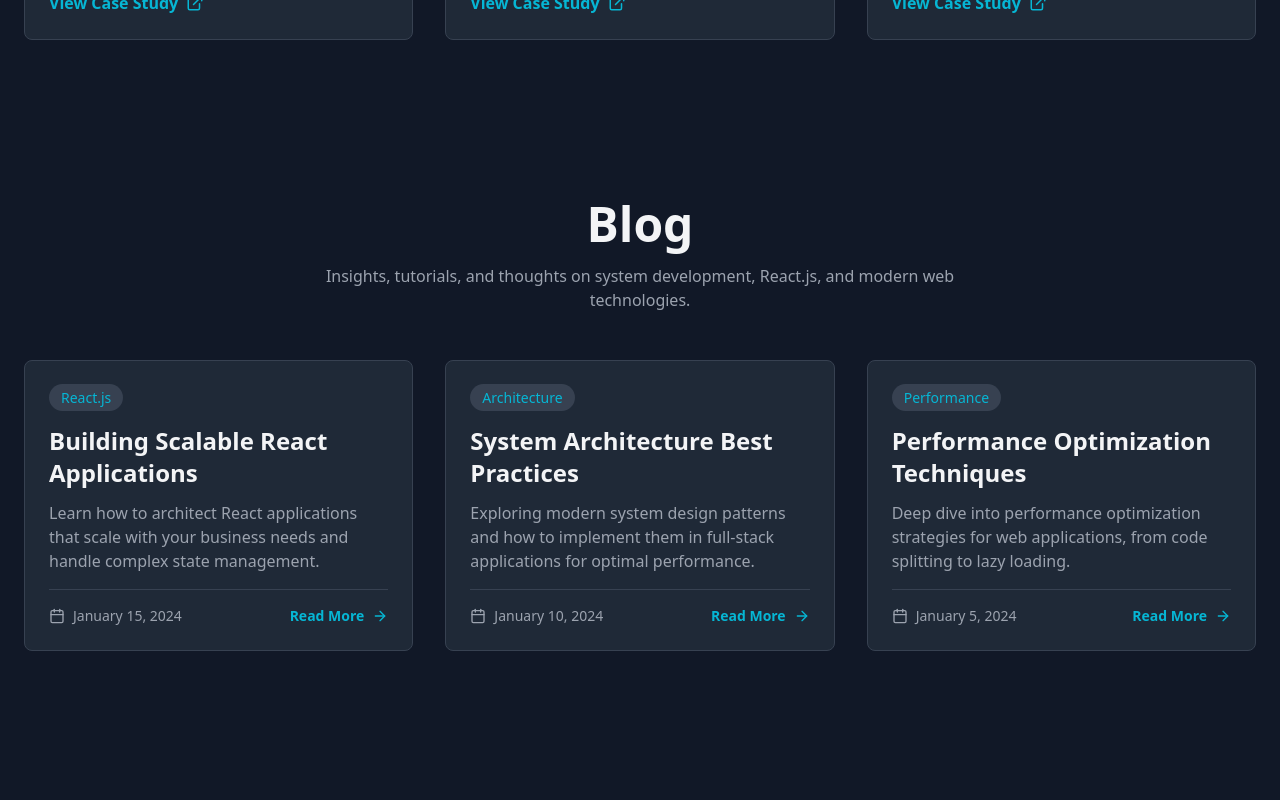
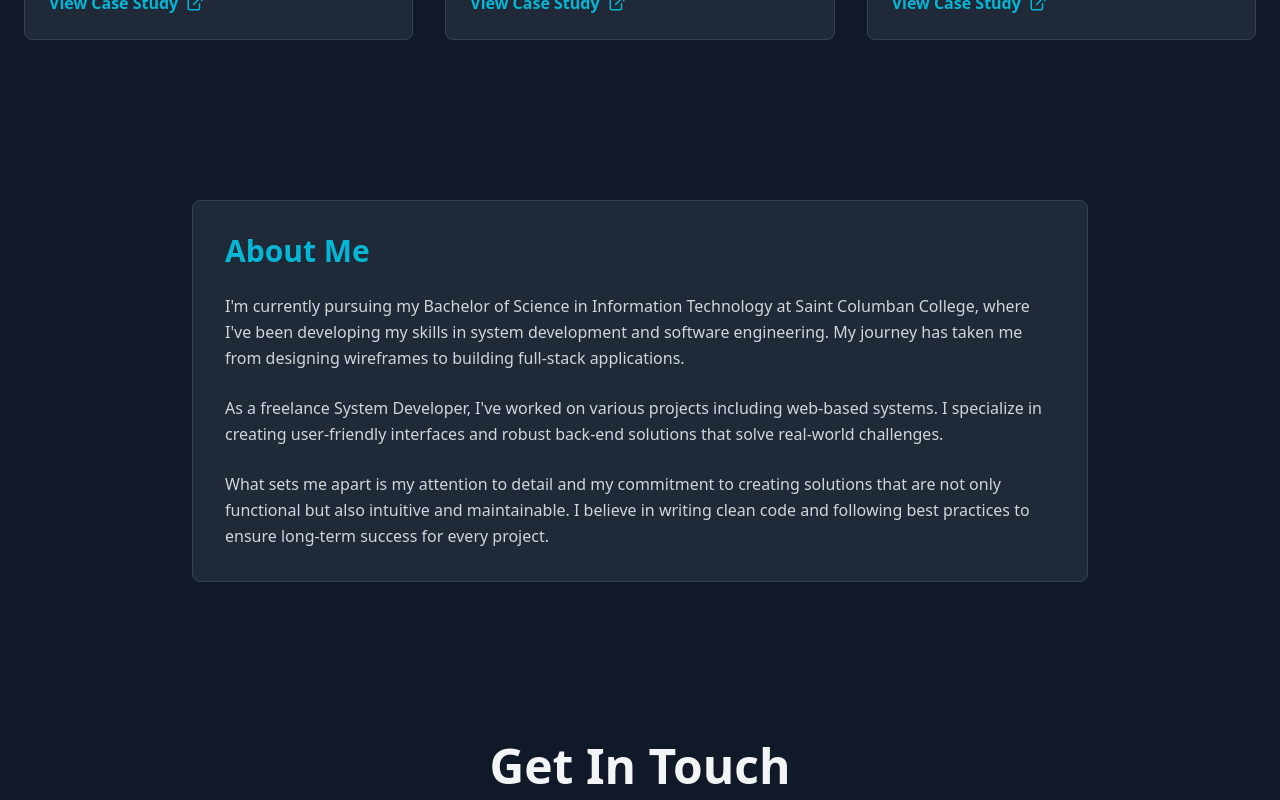
Before and after one commit to Dashersd/Portfolio, a React (Vite) app: page / in a window 1280 px wide. Shown: the part 1300-2100 px from the top of the page. Built offline with nearby package versions, Linux system fonts and the light colour scheme.

Commit message:
Remove Blog section from portfolio - clean up navigation and remove unused component

```diff
--- a/src/components/Blog.jsx
+++ /dev/null
@@ -1,140 +0,0 @@
-import { motion } from 'framer-motion'
-import { Calendar, ArrowRight } from 'lucide-react'
-
-const Blog = () => {
-  // Sample blog posts - replace with actual blog posts
-  const blogPosts = [
-    {
-      id: 1,
-      title: 'Building Scalable React Applications',
-      excerpt: 'Learn how to architect React applications that scale with your business needs and handle complex state management.',
-      date: '2024-01-15',
-      category: 'React.js',
-      link: '#',
-    },
-    {
-      id: 2,
-      title: 'System Architecture Best Practices',
-      excerpt: 'Exploring modern system design patterns and how to implement them in full-stack applications for optimal performance.',
-      date: '2024-01-10',
-      category: 'Architecture',
-      link: '#',
-    },
-    {
-      id: 3,
-      title: 'Performance Optimization Techniques',
-      excerpt: 'Deep dive into performance optimization strategies for web applications, from code splitting to lazy loading.',
-      date: '2024-01-05',
-      category: 'Performance',
-      link: '#',
-    },
-  ]
-
-  const containerVariants = {
-    hidden: { opacity: 0 },
-    visible: {
-      opacity: 1,
-      transition: {
-        staggerChildren: 0.2,
-      },
-    },
-  }
-
-  const cardVariants = {
-    hidden: { opacity: 0, y: 50 },
-    visible: {
-      opacity: 1,
-      y: 0,
-      transition: {
-        duration: 0.6,
-        ease: 'easeOut',
-      },
-    },
-  }
-
-  const formatDate = (dateString) => {
-    const date = new Date(dateString)
-    return date.toLocaleDateString('en-US', {
-      year: 'numeric',
-      month: 'long',
-      day: 'numeric'
-    })
-  }
-
-  return (
-    <section id="blog" className="py-20 px-6 bg-gray-900">
-      <div className="container mx-auto max-w-7xl">
-        <motion.h2
-          initial={{ opacity: 0, y: 20 }}
-          whileInView={{ opacity: 1, y: 0 }}
-          viewport={{ once: true }}
-          transition={{ duration: 0.6 }}
-          className="text-4xl md:text-5xl font-bold text-gray-100 text-center mb-4"
-        >
-          Blog
-        </motion.h2>
-
-        <motion.p
-          initial={{ opacity: 0, y: 20 }}
-          whileInView={{ opacity: 1, y: 0 }}
-          viewport={{ once: true }}
-          transition={{ duration: 0.6, delay: 0.2 }}
-          className="text-gray-400 text-center mb-12 max-w-2xl mx-auto"
-        >
-          Insights, tutorials, and thoughts on system development, React.js, and modern web technologies.
-        </motion.p>
-
-        <motion.div
-          variants={containerVariants}
-          initial="hidden"
-          whileInView="visible"
-          viewport={{ once: true, margin: '-100px' }}
-          className="grid grid-cols-1 md:grid-cols-2 lg:grid-cols-3 gap-8"
-        >
-          {blogPosts.map((post) => (
-            <motion.article
-              key={post.id}
-              variants={cardVariants}
-              whileHover={{ scale: 1.03 }}
-              className="bg-gray-800 rounded-lg p-6 hover:shadow-cyan-500/30
-                       hover:shadow-2xl transition-all duration-300 border border-gray-700
-                       flex flex-col"
-            >
-              <div className="mb-4">
-                <span className="px-3 py-1 bg-gray-700 text-cyan-500 rounded-full text-sm">
-                  {post.category}
-                </span>
-              </div>
-
-              <h3 className="text-2xl font-bold text-gray-100 mb-3">
-                {post.title}
-              </h3>
-
-              <p className="text-gray-400 mb-4 flex-grow">
-                {post.excerpt}
-              </p>
-
-              <div className="flex items-center justify-between mt-auto pt-4 border-t border-gray-700">
-                <div className="flex items-center gap-2 text-gray-400 text-sm">
-                  <Calendar size={16} />
-                  <span>{formatDate(post.date)}</span>
-                </div>
-
-                <a
-                  href={post.link}
-                  className="inline-flex items-center gap-2 text-cyan-500 hover:text-cyan-400
-                           transition-colors font-semibold text-sm"
-                >
-                  Read More
-                  <ArrowRight size={16} />
-                </a>
-              </div>
-            </motion.article>
-          ))}
-        </motion.div>
-      </div>
-    </section>
-  )
-}
-
-export default Blog
--- a/src/components/Header.jsx
+++ b/src/components/Header.jsx
@@ -19,7 +19,6 @@ const Header = () => {
 
   const navLinks = [
     { id: 'portfolio', label: 'Portfolio' },
-    { id: 'blog', label: 'Blog' },
     { id: 'about', label: 'About Me' },
     { id: 'contact', label: 'Contact' },
   ]
--- a/src/pages/Home.jsx
+++ b/src/pages/Home.jsx
@@ -1,6 +1,5 @@
 import Hero from '../components/Hero'
 import Portfolio from '../components/Portfolio'
-import Blog from '../components/Blog'
 import About from '../components/About'
 import Contact from '../components/Contact'
 
@@ -9,7 +8,6 @@ const Home = () => {
     <main className="pt-20">
       <Hero />
       <Portfolio />
-      <Blog />
       <About />
       <Contact />
     </main>
```
